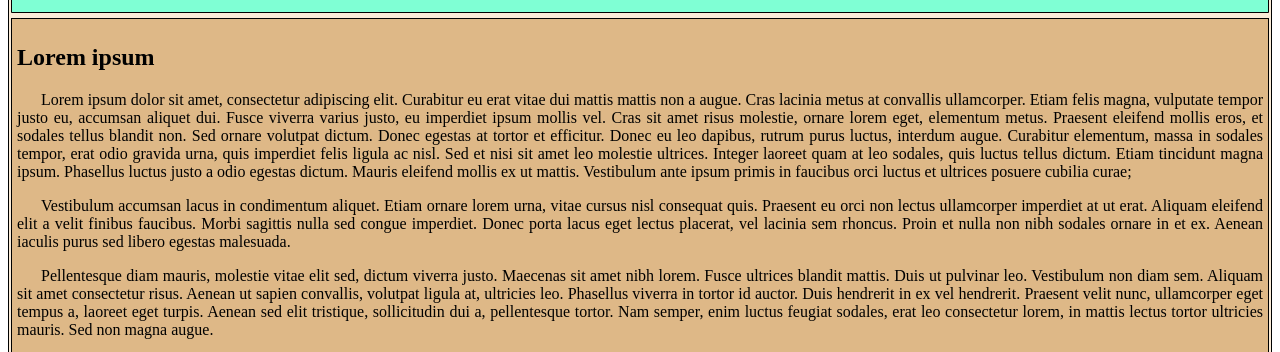
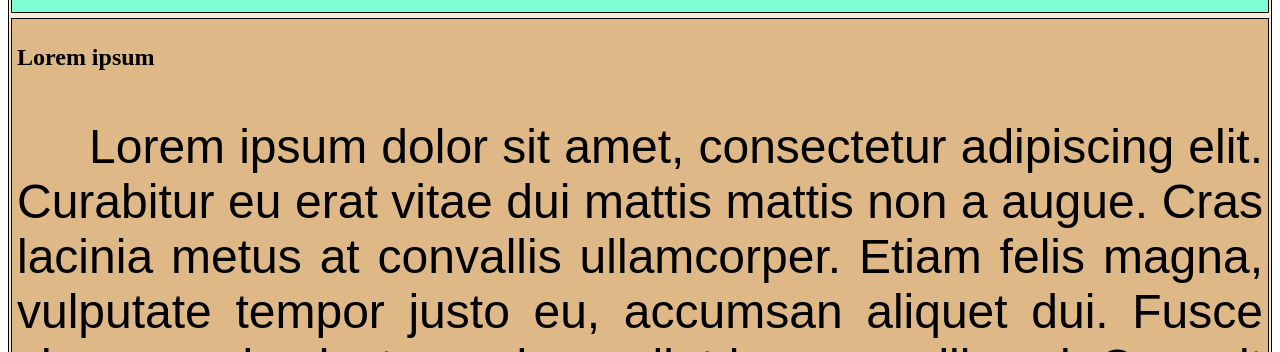
Before and after one commit to Allserovin/allserovin.github.io, a plain HTML site: page index.html in a window 1280 px wide. Shown: the part 397-749 px from the top of the page. Drawn offline with Linux system fonts and the light colour scheme.

Commit message:
Update style.css

```diff
--- a/style.css
+++ b/style.css
@@ -23,7 +23,7 @@
     border: 0px solid #fff;
     text-align:center;
     display: block;
-    margin-left: auto;;
+    margin-left: auto;
     margin-right: auto;
     font-weight: 80;
     color:rgba(0,0,0,0.8);
@@ -38,6 +38,7 @@
 .parag {
     text-indent: 1.5em; /* Отступ первой строки */
     text-align: justify; /* Выравнивание по ширине */
+    font: 48px sans-serif;
 }
 #footer {
     border: 1px solid #000;
```
